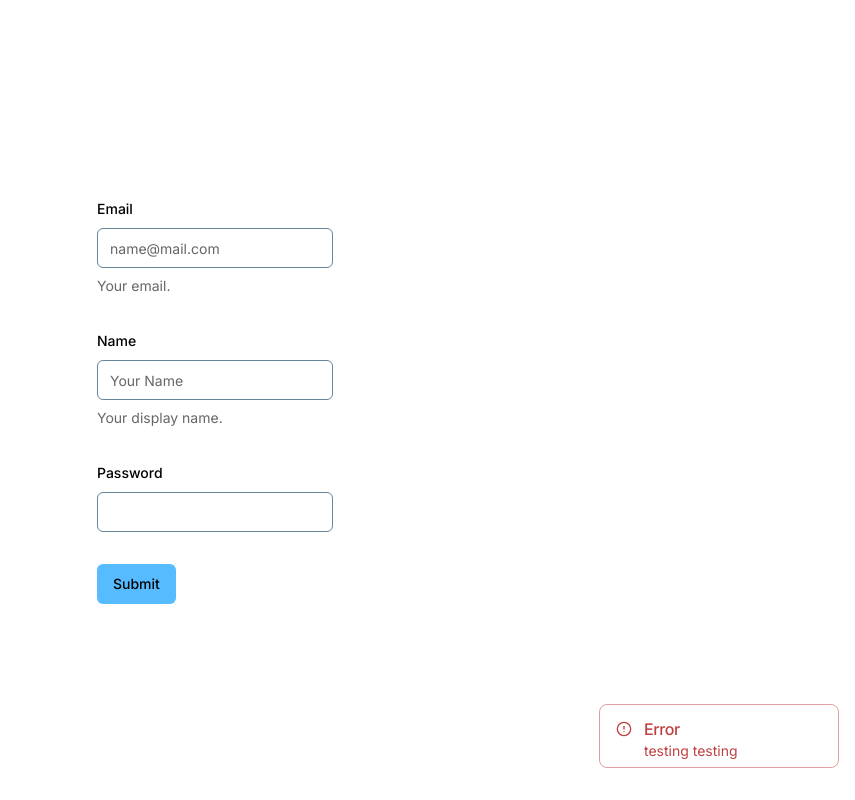
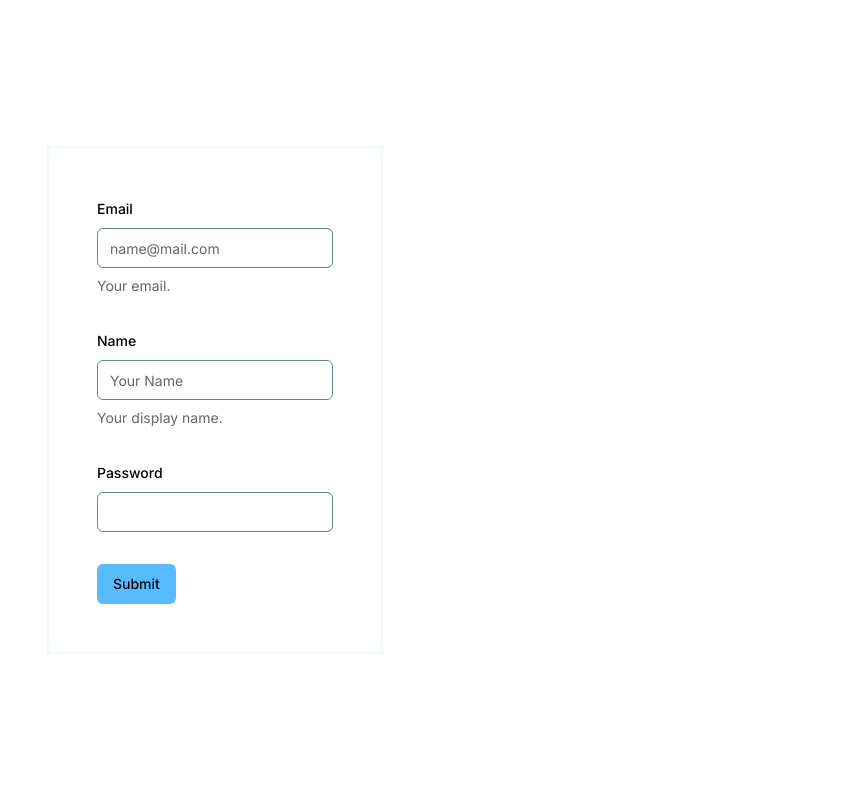
Before and after one commit to s2xon/post-app, a Next.js app: page /signup in a window 1280 px wide. Shown: the whole page, without its empty margins (425-1280 px from the left). Built offline with nearby package versions, Linux system fonts and the light colour scheme.

Commit message:
created functional error componenet with radix animation

```diff
--- a/app/globals.css
+++ b/app/globals.css
@@ -52,3 +52,71 @@
 body {
   overflow-x: hidden;
 }
+
+.ToastViewport {
+  --viewport-padding: 25px;
+  position: fixed;
+  bottom: 0;
+  right: 0;
+  display: flex;
+  flex-direction: column;
+  padding: var(--viewport-padding);
+  gap: 10px;
+  width: 275px;
+  max-width: 100vw;
+  margin: 0;
+  list-style: none;
+  z-index: 2147483647;
+  outline: none;
+}
+
+.ToastRoot {
+  display: grid;
+  opacity: 0;
+  column-gap: 15px;
+}
+
+.ToastRoot[data-state="open"] {
+  animation: slideIn 150ms cubic-bezier(0.16, 1, 0.3, 1);
+  opacity: 1;
+}
+.ToastRoot[data-state="closed"] {
+  animation: hide 100ms ease-in;
+  opacity: 0;
+}
+
+@keyframes hide {
+  from {
+    opacity: 1;
+  }
+  to {
+    opacity: 0;
+  }
+}
+
+@keyframes hide {
+  from {
+    opacity: 1;
+  }
+  to {
+    opacity: 0;
+  }
+}
+
+@keyframes slideIn {
+  from {
+    transform: translateX(calc(100% + var(--viewport-padding)));
+  }
+  to {
+    transform: translateX(0);
+  }
+}
+
+@keyframes swipeOut {
+  from {
+    transform: translateX(var(--radix-toast-swipe-end-x));
+  }
+  to {
+    transform: translateX(calc(100% + var(--viewport-padding)));
+  }
+}
--- a/components/SignUp.tsx
+++ b/components/SignUp.tsx
@@ -33,8 +33,8 @@ const formSchema = z.object({
 });
 
 const SignUp = () => {
-  const [errorMessage, setErrorMessage] = useState("testing testing");
-  const [trigger, setTrigger] = useState(false);
+  const [errorMessage, setErrorMessage] = useState("");
+  const [open, setOpen] = useState(false);
 
   const form = useForm<z.infer<typeof formSchema>>({
     resolver: zodResolver(formSchema),
@@ -47,17 +47,20 @@ const SignUp = () => {
 
   const onSubmit = async (values: z.infer<typeof formSchema>) => {
     const result = await signUp(values);
-
     if (!result.success) {
+      setOpen(true);
       setErrorMessage(result.message);
+      setTimeout(() => setOpen(false), 3000);
     } else {
       setErrorMessage("There is still an error");
+      setOpen(true);
+      setTimeout(() => setOpen(false), 3000);
     }
   };
 
   return (
-    <div className="relative w-[100vw] h-[100vh] ">
-      <div className="static flex justify-center items-center w-[100vw] h-[100vh]">
+    <div className="relative w-[100vw] h-[100vh] flex justify-center items-center">
+      <div className="static w-46 p-12 flex justify-center items-center border-solid border-2 border-sky-50">
         <Form {...form}>
           <form onSubmit={form.handleSubmit(onSubmit)} className="space-y-8">
             <FormField
@@ -95,7 +98,7 @@ const SignUp = () => {
                 <FormItem>
                   <FormLabel>Password</FormLabel>
                   <FormControl>
-                    <Input placeholder="" {...field} />
+                    <Input placeholder="" {...field} type="password" />
                   </FormControl>
                   <FormMessage />
                 </FormItem>
@@ -106,16 +109,19 @@ const SignUp = () => {
           </form>
         </Form>
       </div>
-      {errorMessage && (
+      <div className={"ToastViewport"}>
+        {
           <Alert
             variant="destructive"
-          className="absolute w-[15rem] h-16 top-[50%] left-[50%] transform -translate-x-[-30vw] -translate-y-[-38vh]"
+            className="ToastRoot w-46"
+            data-state={open ? `open` : `closed`}
           >
             <AlertCircle className="w-4 h-4" />
             <AlertTitle>Error</AlertTitle>
             <AlertDescription>{errorMessage}</AlertDescription>
           </Alert>
-      )}
+        }
+      </div>
     </div>
   );
 };
```
Also changed, not shown: 1 other file (tests, documents, lock files or other folders). Lines whose indentation alone changed are shown as unchanged.
